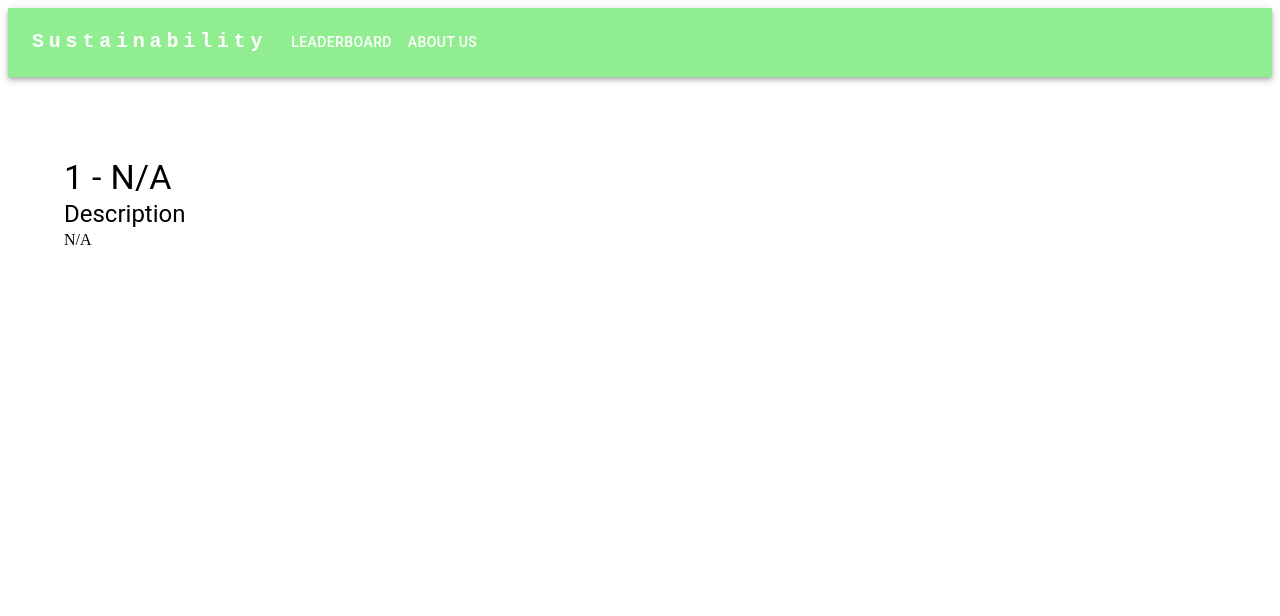
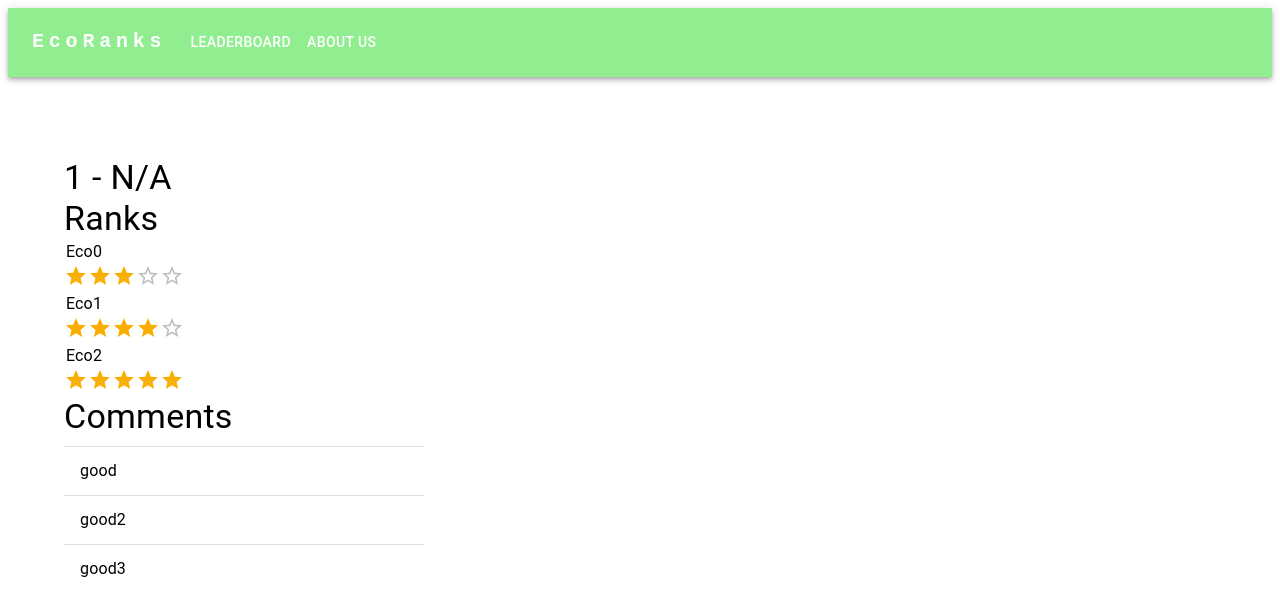
Before and after one commit to AlexanderPezarro/STEP2023Sustainabilty, a React (Create React App) app in the folder frontend/: page /1/1 in a window 1280 px wide. Shown: the top 616 px of the page. Built offline with nearby package versions, Linux system fonts and the light colour scheme; no server answers.

Commit message:
Module page

```diff
--- a/frontend/src/compoments/Header.js
+++ b/frontend/src/compoments/Header.js
@@ -15,7 +15,7 @@ export default function Header() {
     const navigate = useNavigate()
 
     return (
-        <AppBar position="static"　sx={{ bgcolor: "#90EE90" }}>
+        <AppBar position="static" sx={{ bgcolor: "#90EE90" }}>
             <Container maxWidth="xl">
                 <Toolbar disableGutters>
 
@@ -34,7 +34,7 @@ export default function Header() {
                             textDecoration: 'none',
                         }}
                     >
-                        Sustainability
+                        EcoRanks
                     </Typography>
 
                     <Box sx={{ flexGrow: 1, display: { xs: 'none', md: 'flex' } }}>
--- a/frontend/src/pages/Module.js
+++ b/frontend/src/pages/Module.js
@@ -3,6 +3,14 @@ import { useParams } from "react-router-dom"
 import { Container } from "@mui/material"
 import Typography from '@mui/material/Typography';
 import { getModuleFromCode } from "../api";
+import Rating from '@mui/material/Rating';
+import List from '@mui/material/List';
+import ListItem from '@mui/material/ListItem';
+import ListItemText from '@mui/material/ListItemText';
+import Divider from '@mui/material/Divider';
+
+const values = [3, 4, 5]
+const comments = ["good", "good2", "good3"]
 
 export default function Module() {
     const [module, setModule] = useState(undefined);
@@ -39,15 +47,43 @@ export default function Module() {
                     });
                 })
         }
-    },[module]);
+    }, [module]);
 
     return (
         <Container sx={{ mx: "auto", my: 10 }}>
             <Typography color="d0d3d4" variant="h4" component="span">{module} - {info.name}</Typography>
             <br></br>
-            <Typography color="d0d3d4" variant="h5" component="span">Description</Typography>
-            <br></br>
-            {info.description}
+            <Typography color="d0d3d4" variant="h4" component="span">Ranks</Typography>
+            {
+                values.map((value, index) => {
+                    return (
+                        <div>
+                            <Typography component="legend">Eco{index}</Typography>
+                            <Rating name="read-only" value={value} readOnly />
+                        </div>
+                    )
+
+                })
+            }
+
+            <Typography color="d0d3d4" variant="h4" component="span">Comments</Typography>
+            <List sx={{ width: '100%', maxWidth: 360, bgcolor: 'background.paper' }}>
+
+                {
+                    comments.map((comment, index) => {
+                        return (
+                            <div>
+                                <Divider />
+                                <ListItem alignItems="flex-start">
+                                    <ListItemText primary={comment} />
+
+                                </ListItem>
+                            </div>
+                        )
+
+                    })
+                }
+            </List>
         </Container>
     )
 }
--- a/frontend/src/pages/Survey.js
+++ b/frontend/src/pages/Survey.js
@@ -211,7 +211,7 @@ export default function Survey() {
                 })}
 
                 <Grid item xs={12}>
-                    <Button variant="contained" onClick={hadleSubmit}>Submit</Button>
+                    <Button variant="contained" onClick={hadleSubmit} sx={{ bgcolor: "#90EE90" }}>Submit</Button>
                 </Grid>
             </Grid>
 
```
Lines whose indentation alone changed are shown as unchanged.
